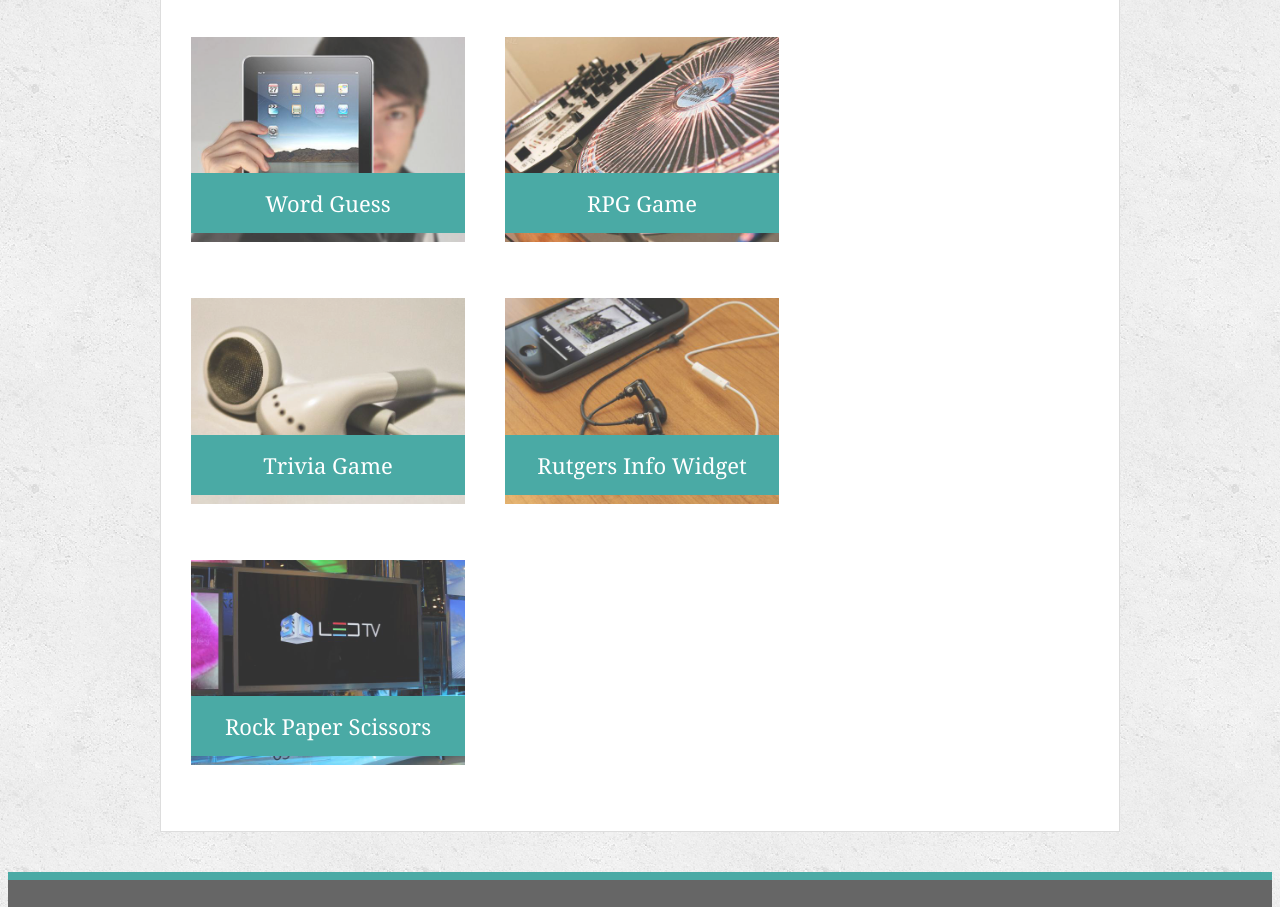
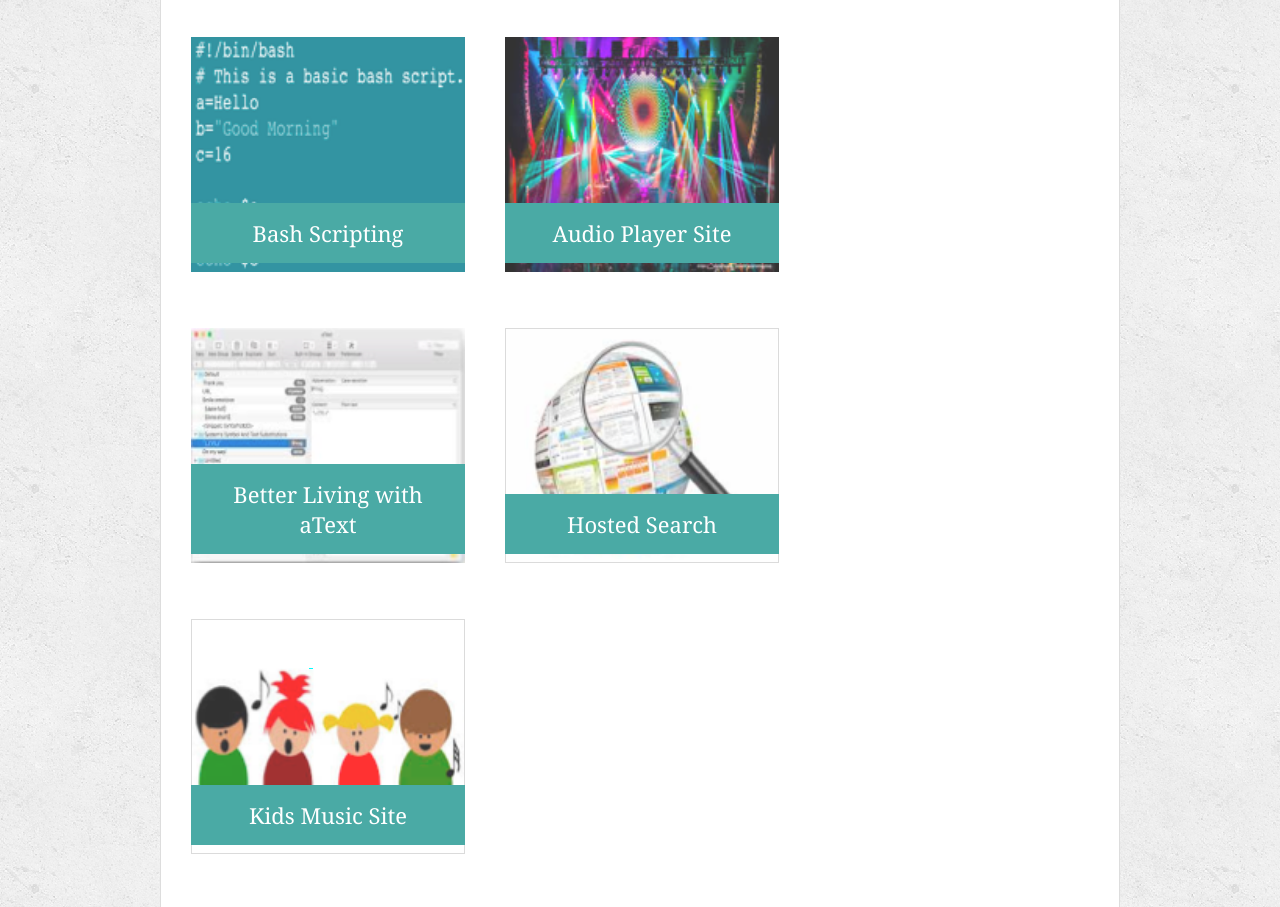
Before and after one commit to cf512/Responsive-Portfolio, a plain HTML site: page portfolio.html in a window 1280 px wide. Shown: the part 269-1176 px from the top of the page. Drawn offline with Linux system fonts and the light colour scheme.

Commit message:
additional updates - content and styling

```diff
--- a/assets/css/style.css
+++ b/assets/css/style.css
@@ -65,7 +65,7 @@ h3 {
 
 #logo {
   float: left;
-  width: 250px;
+  width: 275px;
   height: 90px;
   font-family: Georgia, Times, "Times New Roman", serif;
   font-size: 30px;
--- a/portfolio.html
+++ b/portfolio.html
@@ -3,7 +3,7 @@
 
 <head>
     <meta charset="UTF-8">
-  <title>Portfolio | Your Name</title>
+    <title>Portfolio | Connor Finnigan</title>
     <link rel="stylesheet" type="text/css" href="assets/css/style.css">
   </head>
 
@@ -11,7 +11,7 @@
 
     <header id="masthead">
       <div class="container">
-      <a href="index.html" id="logo">Your Name</a>
+        <a href="index.html" id="logo">Connor Finnigan</a>
         <nav>
           <a href="index.html">About</a>
           <a href="portfolio.html">Portfolio</a>
@@ -25,29 +25,24 @@
         <h1>Portfolio</h1>
 
       <div class="work">
-        <img src="assets/images/technics-q-c-640-480-1.jpg" alt="Word Guess">
-
-        <h3>Word Guess</h3>
+        <img src="assets/images/bash.png" alt="bash scripting">
+        <h3>Bash Scripting</h3>
       </div>
       <div class="work">
-        <img src="assets/images/technics-q-c-640-480-2.jpg" alt="RPG Game">
-
-        <h3>RPG Game</h3>
+        <img src="assets/images/audio.png" alt="audio player">
+        <h3>Audio Player Site</h3>
       </div>
       <div class="work">
-        <img src="assets/images/technics-q-c-640-480-5.jpg" alt="Trivia Game">
-
-        <h3>Trivia Game</h3>
+        <img src="assets/images/atext.png" alt="atext commands">
+        <h3>Better Living with aText</h3>
       </div>
       <div class="work">
-        <img src="assets/images/technics-q-c-640-480-7.jpg" alt="Rutgers Info Widget">
-
-        <h3>Rutgers Info Widget</h3>
+        <img style="border: 1px solid lightgray" src="assets/images/search.png" alt="search engines">
+        <h3>Hosted Search</h3>
       </div>
       <div class="work">
-        <img src="assets/images/technics-q-c-640-480-9.jpg" alt="Rock Paper Scissors">
-
-        <h3>Rock Paper Scissors</h3>
+        <img style="border: 1px solid lightgray" src="assets/images/kids-music.png" alt="kids music website">
+        <h3>Kids Music Site</h3>
       </div>
 
     </section>
```
Also changed, not shown: contact.html (+2 -2 lines), index.html (+4 -9 lines), assets/images/atext.png (added), assets/images/audio.png (added), assets/images/bash.png (added), assets/images/connor-profile-pic.jpeg (added), assets/images/dynamic-style.png (added), assets/images/kids-music.png (added), assets/images/search.png (added). Lines whose indentation alone changed are shown as unchanged.
